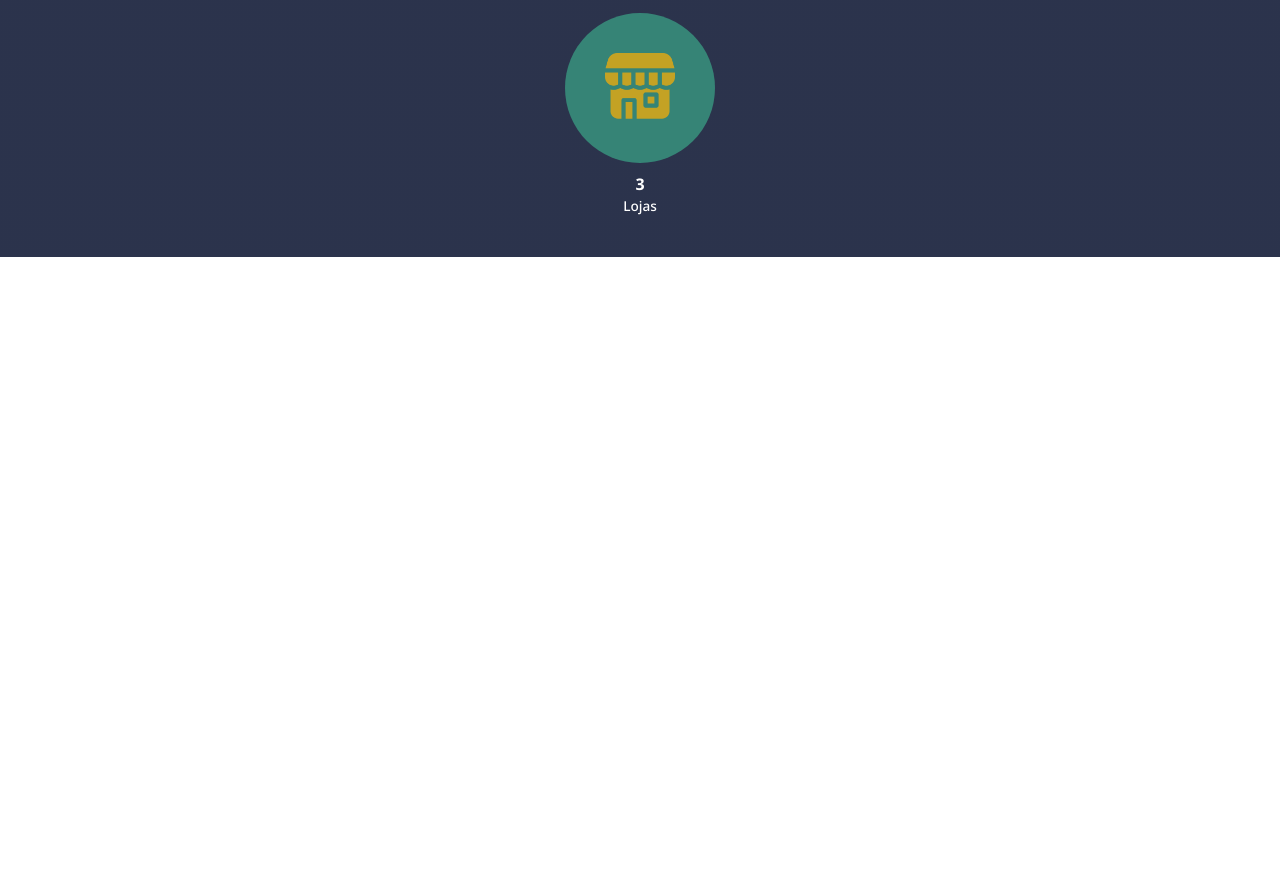
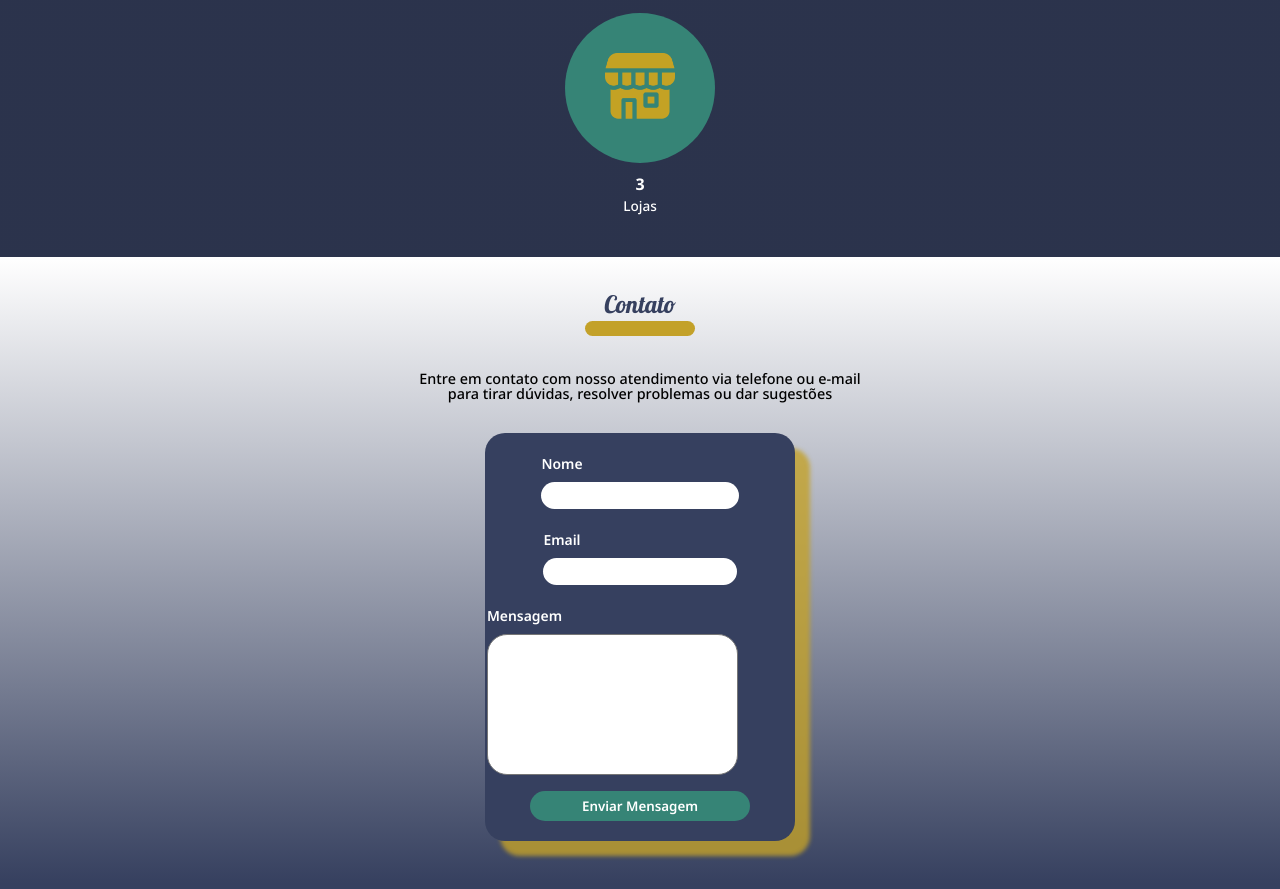
Before and after one commit to vitoriasilva98/front-floricultura-nova-vida, a plain HTML site: page public/index.html in a window 1280 px wide. Shown: the part 3652-4541 px from the top of the page. Before the commit the page ends 3909 px from the top, so only its background shows below. Drawn offline with Linux system fonts and the light colour scheme.

Commit message:
:construction: Desenvolvendo sessão Contato

```diff
--- /dev/null
+++ b/public/css/contato.css
@@ -0,0 +1,92 @@
+.contato {
+    display: flex;
+    flex-direction: column;
+    align-items: center;
+    text-align: center;
+    background: var(--gradiente-contato);
+    font-family: var(--font-noto-sans);
+}
+
+.contato__info_form {
+    font-size: 0.9rem;
+    max-width: 470px;
+    padding-bottom: 2rem;
+}
+
+.contato__caixa_form {
+    display: flex;
+    flex-direction: column;
+    align-items: center;
+    width: 100%;
+    max-width: 310px;
+    max-height: 437px;
+    min-width: 230px;
+    min-height: 300px;
+    background: var(--azul-marinho-envelhecido);
+    box-shadow: 15px 15px 4px var(--amarelo-sombra);
+    border-radius: 20px;
+    margin-bottom: 3rem;
+    /* padding: 1rem; */
+    color: var(--branco);
+}
+
+.contato__caixa_form ul {
+    display: flex;
+    align-items: center;
+    flex-direction: column;
+}
+
+.contato__caixa_form li {
+    display: flex;
+    flex-wrap: wrap;
+    align-items: center;
+}
+
+.contato__label {
+    text-align: left;
+    font-size: 0.87rem;
+    /* display: block; */
+    font-weight: 600;
+    margin-top: 0.9rem;
+}
+
+.contato__label:nth-child(1) {
+    margin-top: 1.5rem;
+}
+
+.contato__input_form {
+    border: none;
+    width: 100%;
+    max-width: 245px;
+    min-width: 150px;
+    height: 25px;
+    border-radius: 20px;
+    font-family: var(--font-noto-sans);
+    margin-top: 0.7rem;
+}
+
+.contato__textarea {
+    resize: none;
+    width: 100%;
+    max-width: 245px;
+    max-height: 135px;
+    min-width: 210px;
+    min-height: 97px;
+    border-radius: 20px;
+    font-family: var(--font-noto-sans);
+    margin: 0.7rem 0 1rem 0;
+}
+
+.contato__botao_form{
+    background: var(--verde-agua);
+    font-family: var(--font-noto-sans);
+    color: var(--branco);
+    font-weight: 600;
+    border-radius: 20px;
+    width: 100%;
+    max-width: 220px;
+    min-width: 150px;
+    height: 30px;
+    border: none;
+    margin-bottom: 1.2rem;
+}
--- a/public/index.html
+++ b/public/index.html
@@ -17,6 +17,7 @@
     <link rel="stylesheet" href="css/sobre__nos.css">
     <link rel="stylesheet" href="css/produtos.css">
     <link rel="stylesheet" href="css/diferenciais.css">
+    <link rel="stylesheet" href="css/contato.css">
     <link rel="shortcut icon" href="img/diferenciais-flor-de-lotus.png" type="image/x-icon">
     <title>Floricultura Nova Vida</title>
 </head>
@@ -131,21 +132,24 @@
             <ul>
                 <li>
                     <div class="diferenciais__bolinha">
-                        <img src="img/diferenciais-avaliacao-do-cliente.png" alt="Ícone de avaliação cliente" class="diferenciais__icone">
+                        <img src="img/diferenciais-avaliacao-do-cliente.png" alt="Ícone de avaliação cliente"
+                            class="diferenciais__icone">
                     </div>
                     <h4 class="diferenciais__numeros">+2500</h4>
                     <p class="diferenciais__descricao">Clientes satisfeitos</p>
                 </li>
                 <li>
                     <div class="diferenciais__bolinha">
-                        <img src="img/diferenciais-planta-aranha.png" alt="Ícone planta aranha" class="diferenciais__icone">
+                        <img src="img/diferenciais-planta-aranha.png" alt="Ícone planta aranha"
+                            class="diferenciais__icone">
                     </div>
                     <h4 class="diferenciais__numeros">150</h4>
                     <p class="diferenciais__descricao">Espécies de plantas</p>
                 </li>
                 <li>
                     <div class="diferenciais__bolinha">
-                        <img src="img/diferenciais-flor-de-lotus.png" alt="Ícone flor de lótus" class="diferenciais__icone">
+                        <img src="img/diferenciais-flor-de-lotus.png" alt="Ícone flor de lótus"
+                            class="diferenciais__icone">
                     </div>
                     <h4 class="diferenciais__numeros">90</h4>
                     <p class="diferenciais__descricao">Espécies de flores</p>
@@ -159,6 +163,32 @@
                 </li>
             </ul>
         </section>
+        <section class="contato container">
+            <h2 class="titulo_amarelo">
+                Contato
+                <hr>
+            </h2>
+            <p class="contato__info_form">Entre em contato com nosso atendimento via telefone ou
+                e-mail para tirar dúvidas, resolver problemas ou dar
+                sugestões</p>
+            <form action="" method="post" class="contato__caixa_form">
+                <ul>
+                    <li>
+                        <label class="contato__label">Nome</label>
+                        <input type="text" class="contato__input_form" min="3" max="30">
+                    </li>
+                    <li>
+                        <label class="contato__label">Email</label>
+                        <input type="email" class="contato__input_form">
+                    </li>
+                    <li>
+                        <label class="contato__label">Mensagem</label>
+                        <textarea name="" cols="30" rows="10" class="contato__textarea"></textarea>
+                    </li>
+                </ul>
+                <button type="reset" class="contato__botao_form">Enviar Mensagem</button>
+            </form>
+        </section>
     </main>
 </body>
 
```
